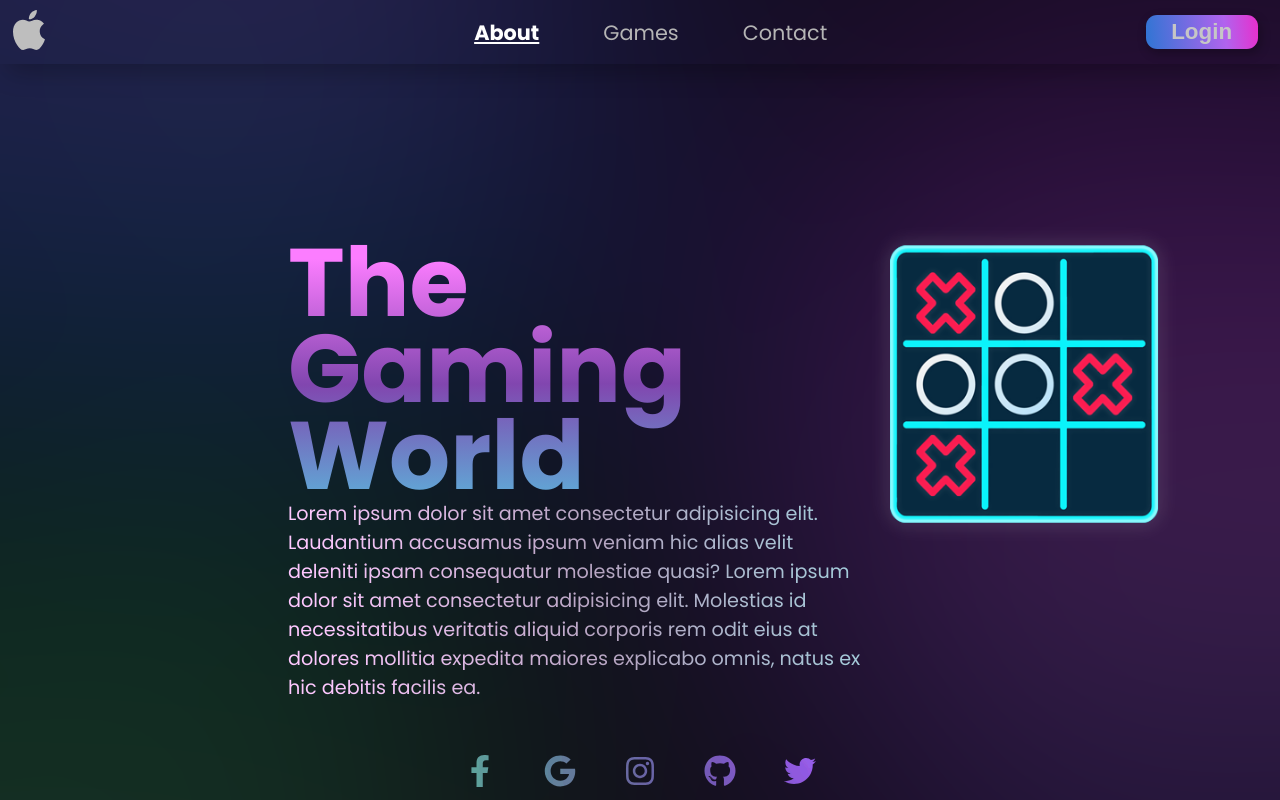
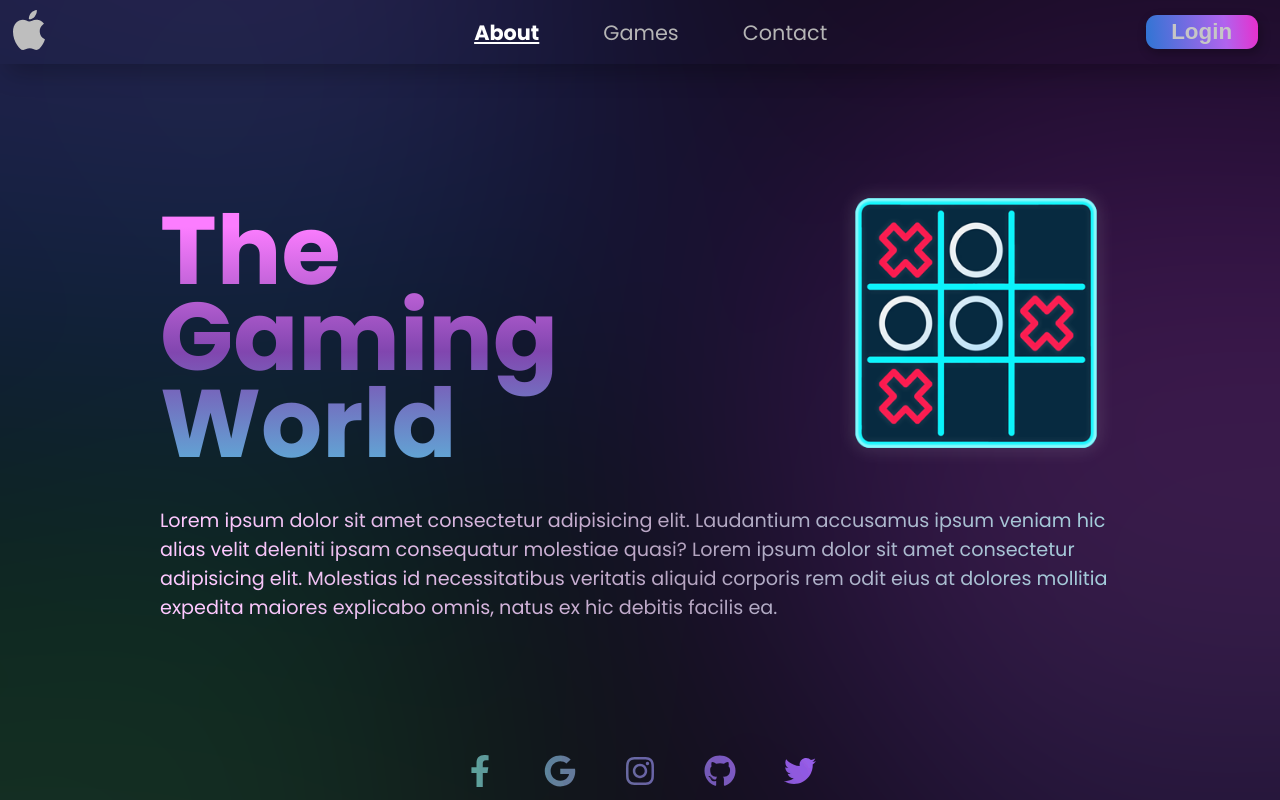
Before and after one commit to nejcintihar/projektna_naloga, a React (Vite) app: page / in a window 1280 px wide. Built offline with nearby package versions, Linux system fonts and the light colour scheme.

Commit message:
fixed the layout, better size consistency betweent pages

```diff
--- a/index.html
+++ b/index.html
@@ -5,7 +5,7 @@
     <link rel="icon"  href="./src/assets/Apple_logo.svg" height="64" width="64" />
     <link rel="stylesheet" href="./index.css" />
     <meta name="viewport" content="width=device-width, initial-scale=1.0" />
-    <title>Apple Games</title>
+    <title>Projektna Naloga</title>
     <link rel="preconnect" href="https://fonts.googleapis.com">
     <link rel="preconnect" href="https://fonts.gstatic.com" crossorigin>
     <link href="https://fonts.googleapis.com/css2?family=Poppins:wght@400;600;700&display=swap" rel="stylesheet">
--- a/src/Components/About.jsx
+++ b/src/Components/About.jsx
@@ -5,12 +5,14 @@ import glow from "../assets/hero-img.png"
 export default function About() {
     return (
         <div className="comp-wrapper">
-            <div>
-            <div className="the-gaming-world-hero">
-                <h1 className="hero-the">The</h1>
-                <h1 className="hero-gaming">Gaming</h1>
-                <h1 className="hero-world">World</h1>
-                    </div>
+            <div className="s">
+                        <div className="the-gaming-world-hero">
+                            <h1 className="hero-the">The</h1>
+                            <h1 className="hero-gaming">Gaming</h1>
+                            <h1 className="hero-world">World</h1>
+                        </div>
+                <img src={glow} alt="" className="fuck-css-and-my-life" />
+                </div>
                         <p>
                             Lorem ipsum dolor sit amet consectetur adipisicing elit.
                             Laudantium accusamus ipsum veniam hic alias velit deleniti ipsam consequatur molestiae quasi?
@@ -18,8 +20,8 @@ export default function About() {
                             aliquid corporis rem odit eius at dolores mollitia expedita maiores
                             explicabo omnis, natus ex hic debitis facilis ea.
                         </p>
-                    </div>
-            <img src={glow} className="hero-img"></img>
+
+            {/*  <img src={glow} className="hero-img"></img> */}
         </div>
     )
 }
--- a/src/index.css
+++ b/src/index.css
@@ -30,6 +30,31 @@ body {
   padding: 0;
   line-height: .9;
   margin-top: 3em;
+  /* border: 3px solid red; */
+  display: inline-block;
+}
+
+.actuallyStyled {
+  display: flex;
+  width: 50%;
+
+}
+
+.s  {
+  display: flex;
+  /* border: 3px solid red; */
+  justify-content: space-between;
+  align-items:end
+}
+
+.fuck-css-and-my-life {
+  width: 18em;
+  height: 18em;
+}
+
+.comp-wrapper {
+  width: 960px;
+  margin: 0 auto;
 }
 
 .comp-wrapper p {
@@ -38,6 +63,7 @@ body {
   -webkit-background-clip: text;
   -webkit-text-fill-color: transparent;
   background-clip: text;
+  margin-top: 2em;
 
 }
 
@@ -48,13 +74,13 @@ body {
   margin-top: 8em;
 }
 
-.comp-wrapper {
+/* .comp-wrapper {
   width: 55%;
   margin-left: auto;
   margin-right: auto;
   margin-top: 2em;display: flex;
   justify-content: space-between;
-}
+} */
 
 .logo-header {
   width: 3em;
@@ -127,7 +153,7 @@ header a:hover {
 }
 
 .comp-wrapper p {
-  width: 30em;
+  width: 960px;
 }
 
 .login-button:hover {
```
